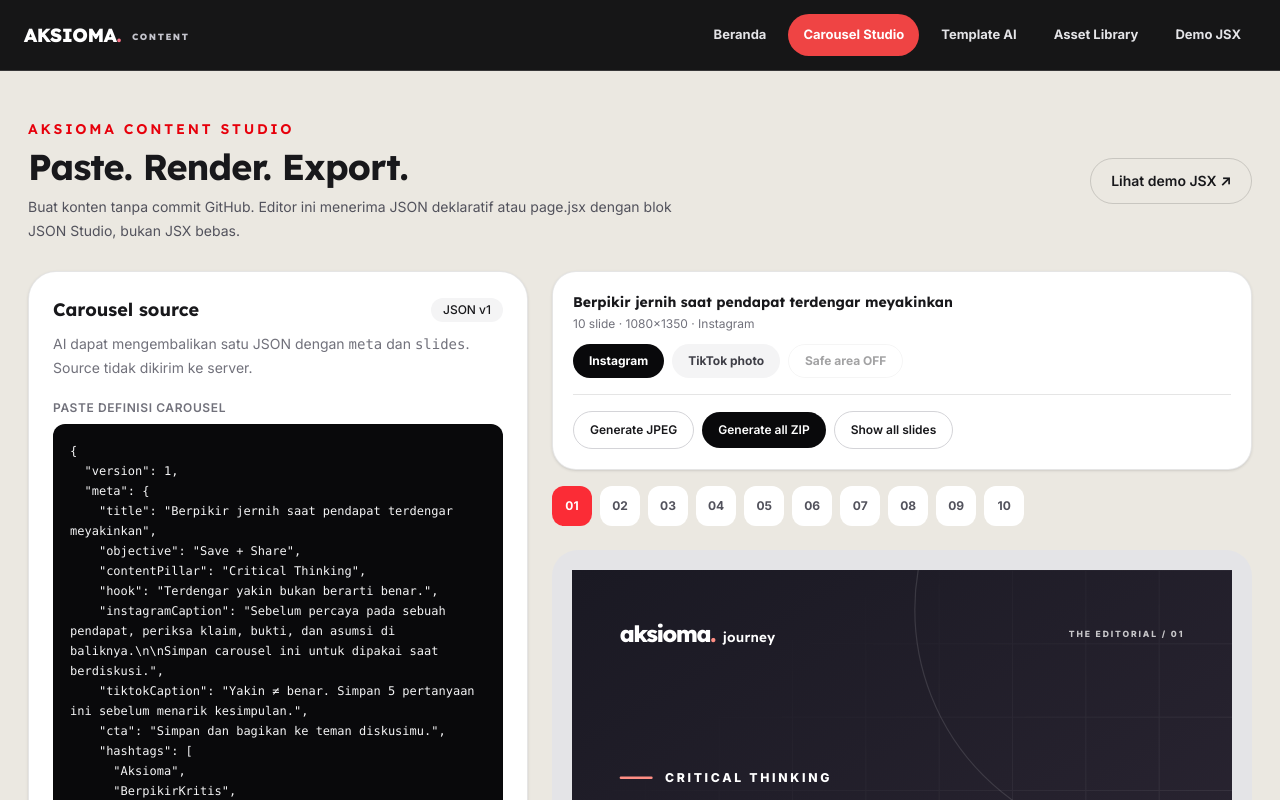
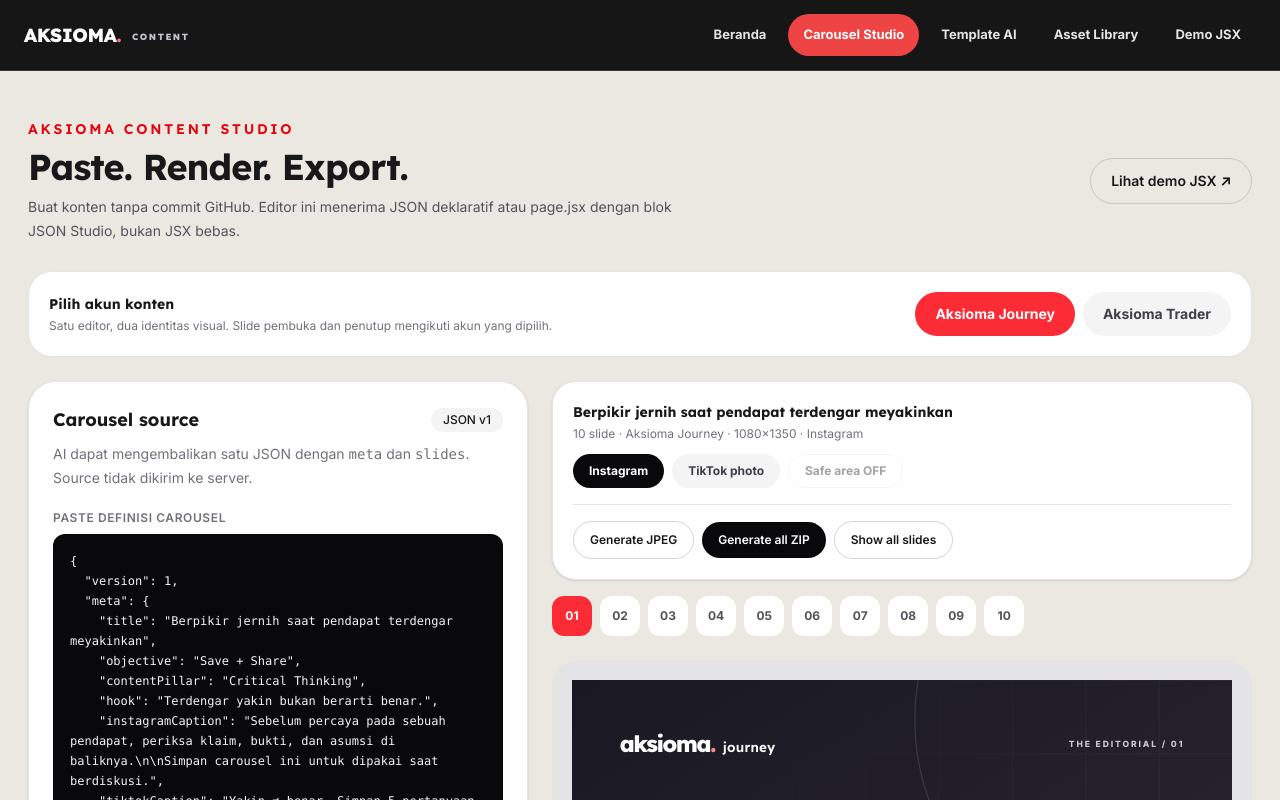
Before and after one commit to winaldomanurung/aksioma-content, a Next.js app: page /studio in a window 1280 px wide. Shown: the top 800 px of the page. Built offline with nearby package versions, Linux system fonts and the light colour scheme.

Commit message:
feat: add account selector to Studio preview and JPEG ZIP export

```diff
--- a/components/studio/StudioClient.jsx
+++ b/components/studio/StudioClient.jsx
@@ -13,7 +13,7 @@
 const DRAFT_KEY="aksioma-studio-draft-v1";
 const slugify=s=>String(s||"carousel").normalize("NFKD").toLowerCase().replace(/[^a-z0-9]+/g,"-").replace(/^-|-$/g,"").slice(0,60)||"carousel";
 
-function SlidePreview({data,number}){
+function SlidePreview({data,number,account,total}){
   const wrap=useRef(null);
   const [scale,setScale]=useState(1);
   useEffect(()=>{
@@ -26,7 +26,7 @@
   return(
     <div ref={wrap} className="w-full" style={{height:1350*scale}}>
       <div style={{width:1080,height:1350,transformOrigin:"top left",transform:"scale("+scale+")"}}>
-        <StudioSlide data={data} number={number}/>
+        <StudioSlide data={data} number={number} account={account} total={total}/>
       </div>
     </div>
   );
@@ -36,6 +36,7 @@
   const [source,setSource]=useState(INITIAL);
   const [carousel,setCarousel]=useState(exampleCarousel);
   const [platform,setPlatform]=useState("instagram");
+  const [account,setAccount]=useState("journey");
   const [safe,setSafe]=useState(false);
   const [error,setError]=useState("");
   const [status,setStatus]=useState("");
@@ -62,7 +63,8 @@
     try{
       const value=parseCarouselSource(source);
       setCarousel(value);setSelected(0);setError("");clearDownload();
-      setStatus(value.slides.length+" slide valid. Preview diperbarui.");
+      if(value.meta.account==="journey"||value.meta.account==="trader")setAccount(value.meta.account);
+      setStatus(value.slides.length+" slide valid. Preview diperbarui untuk Aksioma "+(value.meta.account==="trader"?"Trader":"Journey")+".");
     }catch(e){setError(e.message);setStatus("");}
   }
 
@@ -87,7 +89,7 @@
         files.push({name:platform+"/"+name,blob});
       }
       const output=all?await makeZip(files):files[0].blob;
-      const filename=slugify(carousel.meta.title)+"-"+platform+(all?".zip":"-"+files[0].name.split("/").pop());
+      const filename="aksioma-"+account+"-"+slugify(carousel.meta.title)+"-"+platform+(all?".zip":"-"+files[0].name.split("/").pop());
       const url=URL.createObjectURL(output);
       downloadUrl.current=url;
       setDownload({url,filename,kind:all?"zip":"jpeg",size:output.size});
@@ -109,6 +111,18 @@
           <a className="rounded-full border border-black/15 px-5 py-3 text-sm font-semibold hover:bg-white" href="/carousel/demo">Lihat demo JSX ↗</a>
         </header>
 
+        <section className="mb-6 rounded-[24px] border border-black/10 bg-white p-4 sm:p-5">
+          <div className="flex flex-wrap items-center justify-between gap-4">
+            <div><p className="font-display text-sm font-bold">Pilih akun konten</p><p className="mt-1 text-xs text-zinc-500">Satu editor, dua identitas visual. Slide pembuka dan penutup mengikuti akun yang dipilih.</p></div>
+            <div className="flex flex-wrap gap-2">
+              {["journey","trader"].map(value=><button key={value} type="button" aria-pressed={account===value}
+                onClick={()=>{setAccount(value);clearDownload();}}
+                className={["rounded-full px-5 py-3 text-sm font-bold",account===value?(value==="trader"?"bg-blue-800 text-white":"bg-red-500 text-white"):"bg-zinc-100 text-zinc-700"].join(" ")}>
+                Aksioma {value==="trader"?"Trader":"Journey"}
+              </button>)}
+            </div>
+          </div>
+        </section>
         <div className="grid items-start gap-6 lg:grid-cols-[minmax(320px,500px)_minmax(0,1fr)]">
           <section className="min-w-0 rounded-[28px] border border-black/10 bg-white p-5 shadow-sm sm:p-6">
             <div className="flex items-center justify-between gap-3">
@@ -142,7 +156,7 @@
               <div className="flex flex-wrap items-center justify-between gap-3">
                 <div>
                   <p className="font-display text-sm font-bold">{carousel.meta.title}</p>
-                  <p className="mt-1 text-xs text-zinc-500">{carousel.slides.length} slide · 1080×1350 · {platform==="tiktok"?"TikTok Photo":"Instagram"}</p>
+                  <p className="mt-1 text-xs text-zinc-500">{carousel.slides.length} slide · Aksioma {account==="trader"?"Trader":"Journey"} · 1080×1350 · {platform==="tiktok"?"TikTok Photo":"Instagram"}</p>
                 </div>
                 <div className="flex flex-wrap gap-2">
                   <button type="button" aria-pressed={platform==="instagram"} onClick={()=>{setPlatform("instagram");setSafe(false);clearDownload();}} className={["rounded-full px-4 py-2 text-xs font-bold",platform==="instagram"?"bg-zinc-950 text-white":"bg-zinc-100 text-zinc-700"].join(" ")}>Instagram</button>
@@ -179,7 +193,7 @@
             <div className="rounded-[26px] bg-zinc-200 p-2 sm:p-5">
               <div className="w-full" data-platform={platform} data-safe-area={safe&&platform==="tiktok"?"true":"false"}>
                 <div className="carousel-stage !min-h-0 !gap-0 !p-0" data-platform={platform} data-safe-area={safe&&platform==="tiktok"?"true":"false"} style={{display:"block",overflow:"visible"}}>
-                  {allVisible?carousel.slides.map((s,i)=><div className="mb-5" key={i}><SlidePreview data={s} number={i+1}/></div>):<SlidePreview data={current} number={selected+1}/>}
+                  {allVisible?carousel.slides.map((s,i)=><div className="mb-5" key={i}><SlidePreview data={s} number={i+1} account={account} total={carousel.slides.length}/></div>):<SlidePreview data={current} number={selected+1} account={account} total={carousel.slides.length}/>}
                 </div>
               </div>
             </div>
@@ -194,7 +208,7 @@
       {/* Export source uses unscaled, offscreen DOM. Never hide with display:none. */}
       <div ref={exportStage} className="carousel-stage" data-platform={platform} data-safe-area="false" aria-hidden="true"
         style={{position:"fixed",left:"-100000px",top:0,width:1080,display:"flex",gap:0,padding:0,pointerEvents:"none"}}>
-        {carousel.slides.map((s,i)=><StudioSlide key={i} data={s} number={i+1}/>)}
+        {carousel.slides.map((s,i)=><StudioSlide key={i} data={s} number={i+1} account={account} total={carousel.slides.length}/>)}
       </div>
     </main>
   );
```
